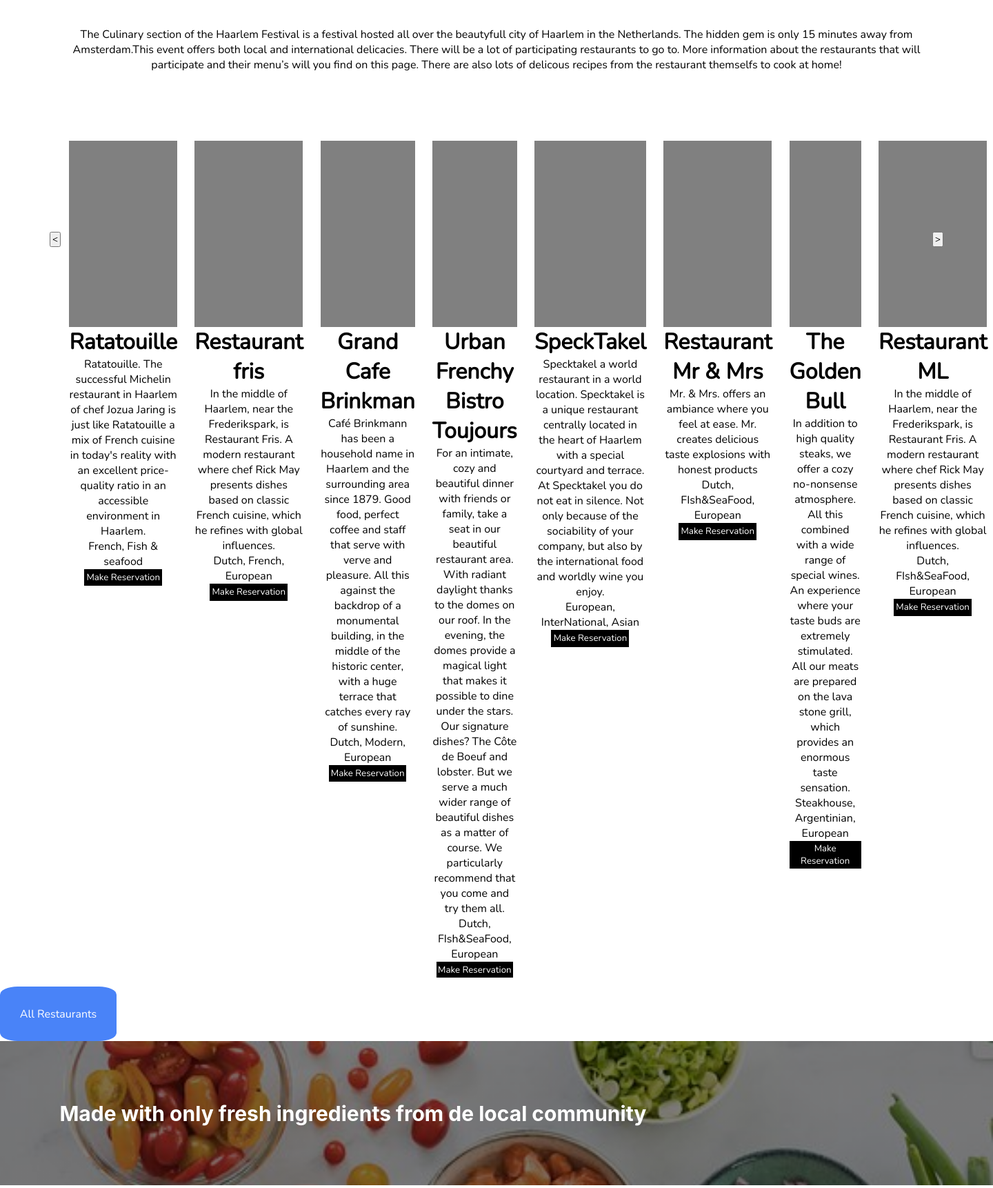
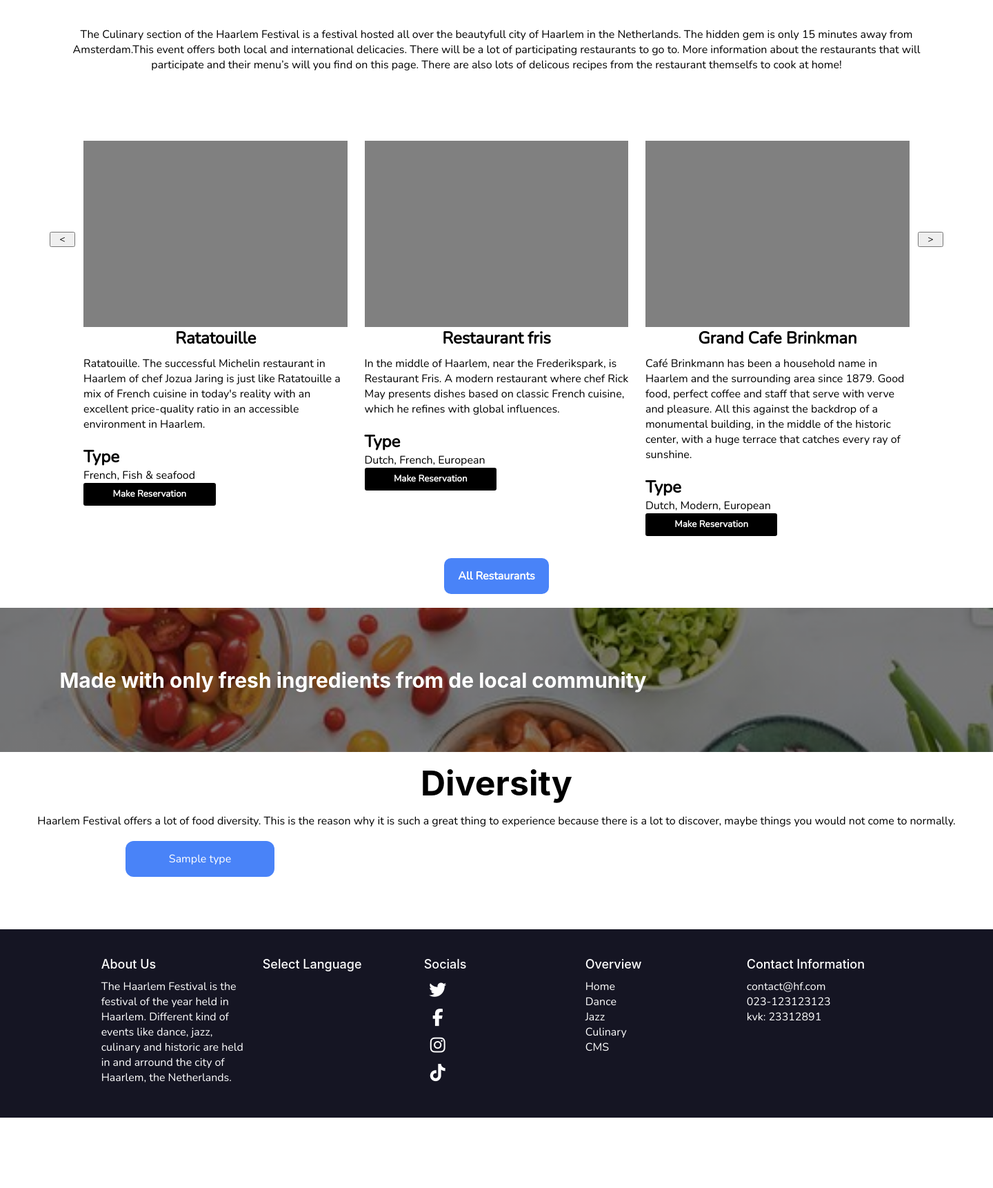
Before and after one commit to BramTerlouw/Project-Haarlem-Festival-2, a PHP site: the page made by app/views/Culinary/index.php in a window 1440 px wide. Shown: the part 503-2225 px from the top of the page at 69% size. After the commit the page ends 2123 px from the top, so only its background shows below. Run offline with PHP 8.4, Linux system fonts and the light colour scheme; data comes from the database, SQL or seed files in the repository; the template is opened without the code that fills it: most values are stand-ins (such as "Sample title", 1, 10 or a date in 2020); some libraries are stand-ins or nearby versions.

Commit message:
culinary styling and edit reservation functionalit

```diff
--- a/app/controllers/website/culinarycontroller.php
+++ b/app/controllers/website/culinarycontroller.php
@@ -15,11 +15,18 @@ class CulinaryController extends Controller {
 
     public function index() {
         $event = $_GET['event'];
+        $types = $this->culinaryService->getTypes();
         require __DIR__ . '/../../views/' . $event . '/index.php';
     }
 
     public function restaurants() {
-        $restaurantlist = $this->culinaryService->getRestaurants();
+        $types = $this->culinaryService->getTypes();
+
+        if (isset($_GET['type'])) {
+            $restaurantlist = $this->culinaryService->getRestaurantsByType($_GET['type']);
+        }
+        else
+            $restaurantlist = $this->culinaryService->getRestaurants();
         require __DIR__ . '/../../views/Culinary/Restaurants.php';
 
     }
--- a/app/public/css/website-style.css
+++ b/app/public/css/website-style.css
@@ -559,21 +558,31 @@
 
 }
 .allrestaurant-button{
-	border-radius: 15%;
+	border-radius: 10px;
 	border: none;
 	color: white;
-	padding: 2%;
+	font-weight: bold;
+	padding: 15px 20px;
+	margin: 20px auto;
 	font-size: 16px;
 	cursor: pointer;
 	background-color: #4983F8;
 }
 .culinary-slider-button
 {
+	width: 50%;
+	align-self: flex-start;
 	background-color: black;
 	color: white;
 	padding: 2%;
 	border: none;
+	border-radius: 3px;
+	font-weight: bold;
+	cursor: pointer;
 
+}
+.culinary-slider-button:hover {
+	background-color: #4983F8;
 }
 .Banner-ingridients{
 	background-image: linear-gradient(rgba(0, 0, 0, 0.5), rgba(0, 0, 0, 0.5)),url("/images/Culinary/image2.jpg");
@@ -636,7 +645,7 @@
 .recipe-grid-container {
     margin-left: auto;
     margin-right: auto;
-    width: 80%;
+    width: 90%;
 	padding-bottom: 5%;
 	display: grid;
   	grid-template-columns: repeat(3, 1fr);
@@ -658,8 +667,7 @@
 	margin: 4px 2px;
 	cursor: pointer;
 	background-color: #4983F8;
-	padding-left: 20%;
-	padding-right: 20%;
+	width: 100%;
   }
 #Diversity-header{
 	font-family: -apple-system, BlinkMacSystemFont, 'Segoe UI', Roboto, Oxygen, Ubuntu, Cantarell, 'Open Sans', 'Helvetica Neue', sans-serif;
@@ -792,7 +869,7 @@ article p{
 }
 .slider-element {
    padding: 1%;
-    width: 25%;
+    width: 35%;
     height: 100%;
     display: flex;
     flex-direction: column;
@@ -804,15 +881,14 @@ article p{
     height: 270px;
     background-color: gray;
  }
- /* Button {
-    height: fit-content;
-    margin-top: 5%;
-    padding: 10px;
-    width: 80%;
-    background-color: black;
-    color: white;
+ .culinary-slider-descContainer {
+	 margin: 10px 0 20px 0;
+	 text-align: left;
  }
- */
+ .culinary-slider-typeContainer {
+	 width: 100%;
+	 text-align: left;
+ }
  #line{
 	 width: 75%;
  }
@@ -849,6 +925,13 @@ article p{
       height: 30px;
    }
 
+.culinary-allrestaurants-button {
+	width: 90vw;
+	margin: 0 auto;
+	display: flex;
+	justify-content: space-around;
+}
+
 
 
 
--- a/app/repositories/website/culinaryRepository.php
+++ b/app/repositories/website/culinaryRepository.php
@@ -28,6 +28,25 @@ Class CulinaryRepository extends Repository
             echo $e;
         }
     }
+
+    public function getRestaurantsByType($type) {
+        try {
+            $sqlquery = "SELECT Restaurant_ID, Name, Type, Summary, Max_visitors, Wheelchair_accessible FROM Restaurant WHERE Type LIKE :pattern";
+            $stmt = $this->connection->prepare($sqlquery);
+
+            $pattern = '%' . $type . '%';
+            $stmt->bindParam(':pattern', $pattern);
+
+            $stmt->execute();
+            $stmt->setFetchMode(PDO::FETCH_CLASS, 'Models\\Restaurant');
+
+            return $stmt->fetchAll();
+
+        } catch (PDOException $e) {
+            echo $e;
+        }
+    }
+
 
     public function getOne($id) {
         try {
@@ -60,5 +79,19 @@ Class CulinaryRepository extends Repository
             echo $e;
         }
     }
+
+
+    public function getTypes() {
+        try {
+            $sqlquery = "SELECT Type FROM Restaurant GROUP BY Type";
+            $stmt = $this->connection->prepare($sqlquery);
+
+            $stmt->execute();
+
+            return $stmt->fetchAll();
+        } catch(PDOException $e) {
+            echo $e;
+        }
+    }
 }
 ?>
--- a/app/services/website/culinaryService.php
+++ b/app/services/website/culinaryService.php
@@ -5,18 +5,28 @@ use Repositories\Website\culinaryRepository;
 
 class CulinaryService {
 
+    private $repository;
+
+    function __construct() {
+        $this->repository = new culinaryRepository();
+    }
+
     public function getRestaurants() {
-        $repository = new culinaryRepository();
-        return $repository->getRestaurants();
+        return $this->repository->getRestaurants();
+    }
+
+    public function getRestaurantsByType($type) {
+        return $this->repository->getRestaurantsByType($type);
     }
 
     public function getOne($id) {
-        $repository = new culinaryRepository();
-        return $repository->getOne($id);
+        return $this->repository->getOne($id);
     }
 
     public function getTimespan($id) {
-        $repository = new culinaryRepository();
-        return $repository->getTimespan($id);
+        return $this->repository->getTimespan($id);
+    }
+    public function getTypes() {
+        return $this->repository->getTypes();
     }
 }
--- a/app/views/Culinary/index.php
+++ b/app/views/Culinary/index.php
@@ -16,13 +16,16 @@ require __DIR__ . '/../components/navigation/nav-website.php';
 
 <!-- Slider with restaurants -->
 <div class="HomeSlider-container">
-    <button id="LeftButton" onclick="updateCarouselLeft()"><</button>
+  <button id="LeftButton" onclick="updateCarouselLeft()"><
+    </button>
       <div id="culinary-slider-container" class="slider-container"></div>
       <button id="RightButton" onclick="updateCarouselRight()">></button>
 </div>
 
 <!-- Button to go to instant go to the restaurant page -->
+<div class="culinary-allrestaurants-button">
   <button class="allrestaurant-button" onclick="window.location.href='/hf/culinary/restaurants'" type="button">All Restaurants</button>
+</div>
 
 <!-- Banner with quote -->
 <div class="Banner-ingridients">
@@ -36,93 +39,92 @@ require __DIR__ . '/../components/navigation/nav-website.php';
 
 <!-- Panels with Diversity -->
 <div class="recipe-grid-container">
-
+  <? foreach ($types as $type) { ?>
     <div class="recipe-grid-item">
-    <button class="recipe-button" type="button">French</button>
+    <a class="recipe-button" href="/hf/culinary/restaurants?type=<? echo $type['Type'] ?>"><? echo $type['Type'] ?></a>
   </div>
-  <div class="recipe-grid-item">
-    <button class="recipe-button" type="button">Dutch</button>
-  </div>
-  <div class="recipe-grid-item">
-    <button class="recipe-button" type="button">European</button>
-  </div>
-  <div class="recipe-grid-item">
-    <button class="recipe-button" type="button">Fish & Seafood</button>
-  </div>
-  <div class="recipe-grid-item">
-    <button class="recipe-button" type="button">Click Me!</button>
-  </div>
-  <div class="recipe-grid-item">
-    <button class="recipe-button" type="button">Click Me!</button>
-  </div>
-  <div class="recipe-grid-item">
-    <button class="recipe-button" type="button">Click Me!</button>
-  </div>
-  <div class="recipe-grid-item">
-    <button class="recipe-button" type="button">Click Me!</button>
-  </div>
-  <div class="recipe-grid-item">
-    <button class="recipe-button" type="button">Click Me!</button>
-  </div>
+  <? } ?>
 
 
 </div>
 <script>
+  var elements = [];
+  var loopnumbers = 0;
 
   function getSliderData() {
     fetch('/hf/culinary/fetchSliderdata')
       .then(result => result.json())
       .then(restaurants => {
-                restaurants.forEach(restaurant => {
+        elements = restaurants;
+        fillCarousel();
+      })
+      .catch(error => console.log(error));
+  }
+
+  function fillCarousel() {
+    document.getElementById("culinary-slider-container").innerHTML = "";
+    for (let index = loopnumbers; index < (loopnumbers + 3); index++) {
       var element = document.createElement('div');
       element.classList.add("slider-element")
 
-                     var title = document.createElement('h1');
+      var descContainer = document.createElement('div');
+      descContainer.classList.add('culinary-slider-descContainer');
+
+      var typeContainer = document.createElement('div');
+      typeContainer.classList.add('culinary-slider-typeContainer')
+
+      var title = document.createElement('h2');
+      var typeTitle = document.createElement('h2');
       var img = document.createElement('div');
       var text = document.createElement('p');
       var button = document.createElement('button');
       var type = document.createElement('p');
 
       button.classList.add("culinary-slider-button")
+      button.addEventListener("click", function() { openForm(elements[index].Restaurant_ID);});
+      img.classList.add("slider-img")
 
       button.innerText = "Make Reservation";
-                     title.innerText = restaurant.Name;
-                     img.classList.add("slider-img")
-                     text.innerHTML = restaurant.Summary;
-                     type.innerHTML = restaurant.Type;
+      typeTitle.innerHTML = "Type";
+      title.innerText = elements[index].Name;
+      text.innerHTML = elements[index].Summary;
+      type.innerHTML = elements[index].Type;
 
       element.appendChild(img);
       element.appendChild(title);
-                     element.appendChild(text);
-                     element.appendChild(type);
+
+      descContainer.appendChild(text);
+      element.appendChild(descContainer);
+
+      typeContainer.appendChild(typeTitle);
+      typeContainer.appendChild(type);
+      element.appendChild(typeContainer);
+
       element.appendChild(button);
       document.getElementById("culinary-slider-container").appendChild(element);
-                  });
-                  console.log(restaurants);
 
-              })
-              .catch(error => console.log(error));
+    }
+  }
+
+  function openForm(id) {
+    window.location.href='/hf/culinary/reservationForm?id=' + id;
   }
 
   //Function for scrolling the carousel to the left
   function updateCarouselLeft() {
-    if (loopNumbers[0] > 0) {
-        loopNumbers[0] -= 1;
-        loopNumbers[1] -= 1;
+    if (loopnumbers > 0) {
+      loopnumbers -= 1;
       fillCarousel();
     }
   }
   //Function for scrolling the carousel to the right
   function updateCarouselRight() {
-    if (loopNumbers[1] < elements.length) {
-        loopNumbers[0] += 1;
-        loopNumbers[1] += 1;
+    if ((loopnumbers + 4) < elements.length) {
+      loopnumbers += 1;
       fillCarousel();
     }
   }
-//fillCarousel();
   getSliderData();
-
 </script>
 <?php
 require __DIR__ . '/../components/footer.php';
--- a/app/views/Culinary/reservationForm.php
+++ b/app/views/Culinary/reservationForm.php
@@ -21,7 +21,9 @@ require __DIR__ . '/../components/navigation/nav-website.php';
 
 <div class="reservation-form-wrapper">
     <form class="reservation-form" action="/hf/cart/addResToCart?id=<? echo $restaurant->Restaurant_ID ?>" method="post">
-
+        <? if (isset($_GET['res'])) {?>
+            <input type="hidden" name="res_ID" value="<? echo $_GET['res'] ?>">
+        <? } ?>
         <h1>Reservation form:</h1>
         <div class="res-form-item">
             <label for="lname">Number of adults</label>
```
Also changed, not shown: other parts of app/public/css/website-style.css (+78 -12 lines), app/controllers/website/cartcontroller.php (+8 -2 lines), app/views/Culinary/Restaurants.php (+37 -39 lines). Lines whose indentation alone changed are shown as unchanged.
